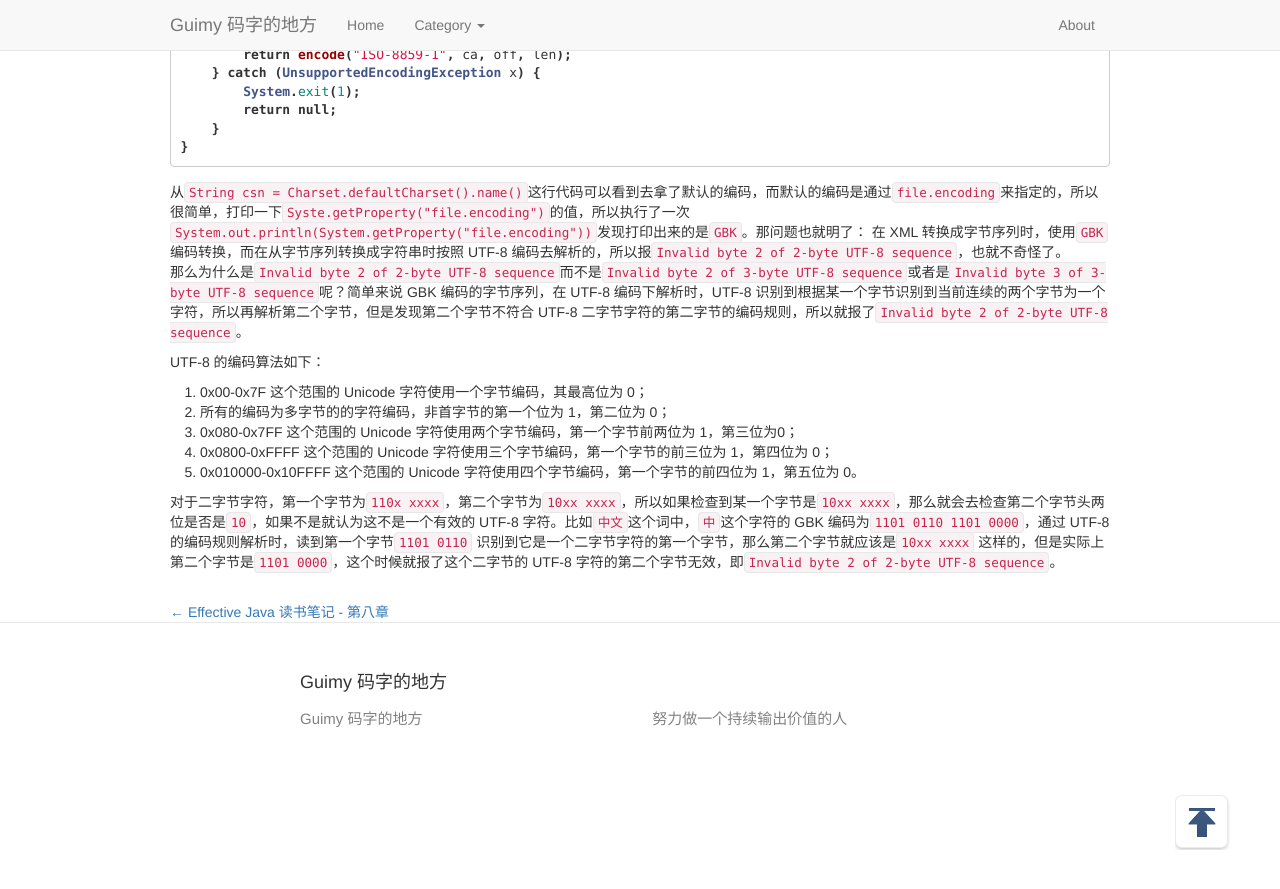
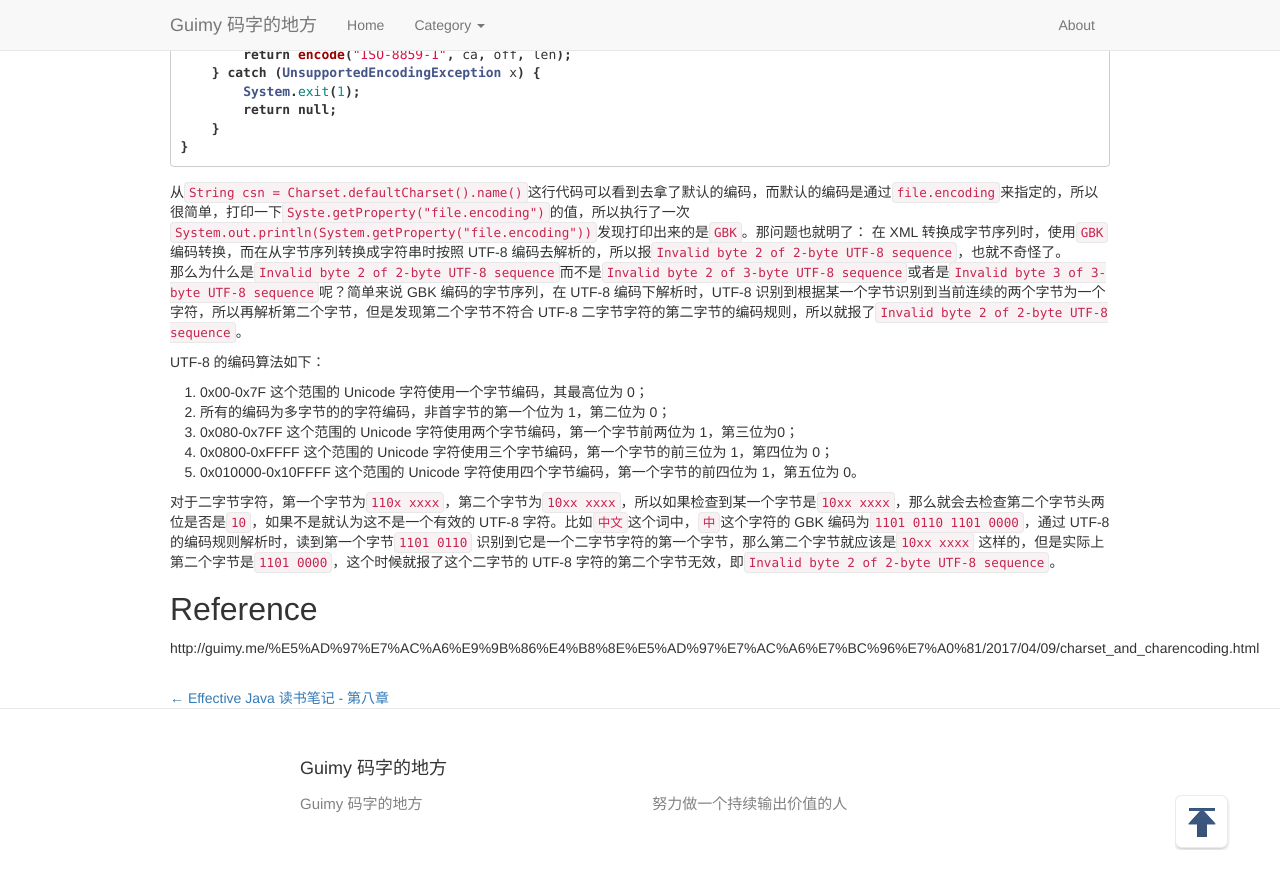
Before and after one commit to guimingyue/guimingyue.github.io, a Jekyll site: the page built from _posts/2018-05-25-Invalid-byte-2-of-2-byte-UTF-8-sequence.md, in a window 1280 px wide and 900 px high, scrolled down 2010 px. Shown: the top 889 px of the window. Built offline with Jekyll 4.4.1, drawn with Linux system fonts in a browser that asks for light colours; comment, search, counter and statistics services are not loaded.

Commit message:
Update 2018-05-25-Invalid-byte-2-of-2-byte-UTF-8-sequence.md

```diff
--- a/_posts/2018-05-25-Invalid-byte-2-of-2-byte-UTF-8-sequence.md
+++ b/_posts/2018-05-25-Invalid-byte-2-of-2-byte-UTF-8-sequence.md
@@ -91,6 +91,7 @@ static byte[] encode(char[] ca, int off, int len) {
 那么为什么是`Invalid byte 2 of 2-byte UTF-8 sequence`而不是`Invalid byte 2 of 3-byte UTF-8 sequence`或者是`Invalid byte 3 of 3-byte UTF-8 sequence`呢？简单来说 GBK 编码的字节序列，在 UTF-8 编码下解析时，UTF-8 识别到根据某一个字节识别到当前连续的两个字节为一个字符，所以再解析第二个字节，但是发现第二个字节不符合 UTF-8 二字节字符的第二字节的编码规则，所以就报了`Invalid byte 2 of 2-byte UTF-8 sequence`。
 
 UTF-8 的编码算法如下：
+
 0. 0x00-0x7F 这个范围的 Unicode 字符使用一个字节编码，其最高位为 0；
 1. 所有的编码为多字节的的字符编码，非首字节的第一个位为 1，第二位为 0；
 2. 0x080-0x7FF 这个范围的 Unicode 字符使用两个字节编码，第一个字节前两位为 1，第三位为0；
@@ -98,3 +99,6 @@ UTF-8 的编码算法如下：
 4. 0x010000-0x10FFFF 这个范围的 Unicode 字符使用四个字节编码，第一个字节的前四位为 1，第五位为 0。
 
 对于二字节字符，第一个字节为`110x xxxx`，第二个字节为`10xx xxxx`，所以如果检查到某一个字节是`10xx xxxx`，那么就会去检查第二个字节头两位是否是`10`，如果不是就认为这不是一个有效的 UTF-8 字符。比如`中文`这个词中，`中`这个字符的 GBK 编码为`1101 0110 1101 0000`，通过 UTF-8 的编码规则解析时，读到第一个字节`1101 0110` 识别到它是一个二字节字符的第一个字节，那么第二个字节就应该是`10xx xxxx` 这样的，但是实际上第二个字节是`1101 0000`，这个时候就报了这个二字节的 UTF-8 字符的第二个字节无效，即`Invalid byte 2 of 2-byte UTF-8 sequence`。
+
+## Reference
+http://guimy.me/%E5%AD%97%E7%AC%A6%E9%9B%86%E4%B8%8E%E5%AD%97%E7%AC%A6%E7%BC%96%E7%A0%81/2017/04/09/charset_and_charencoding.html
```
